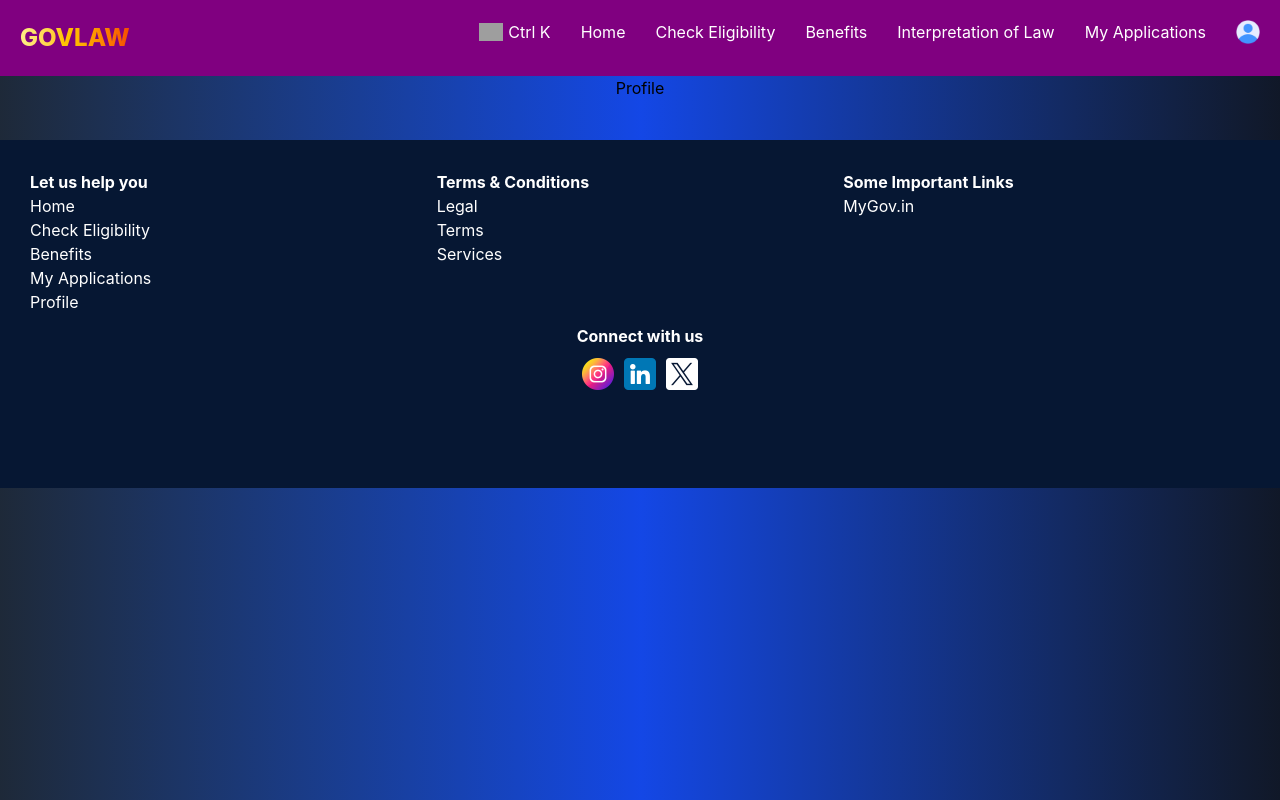
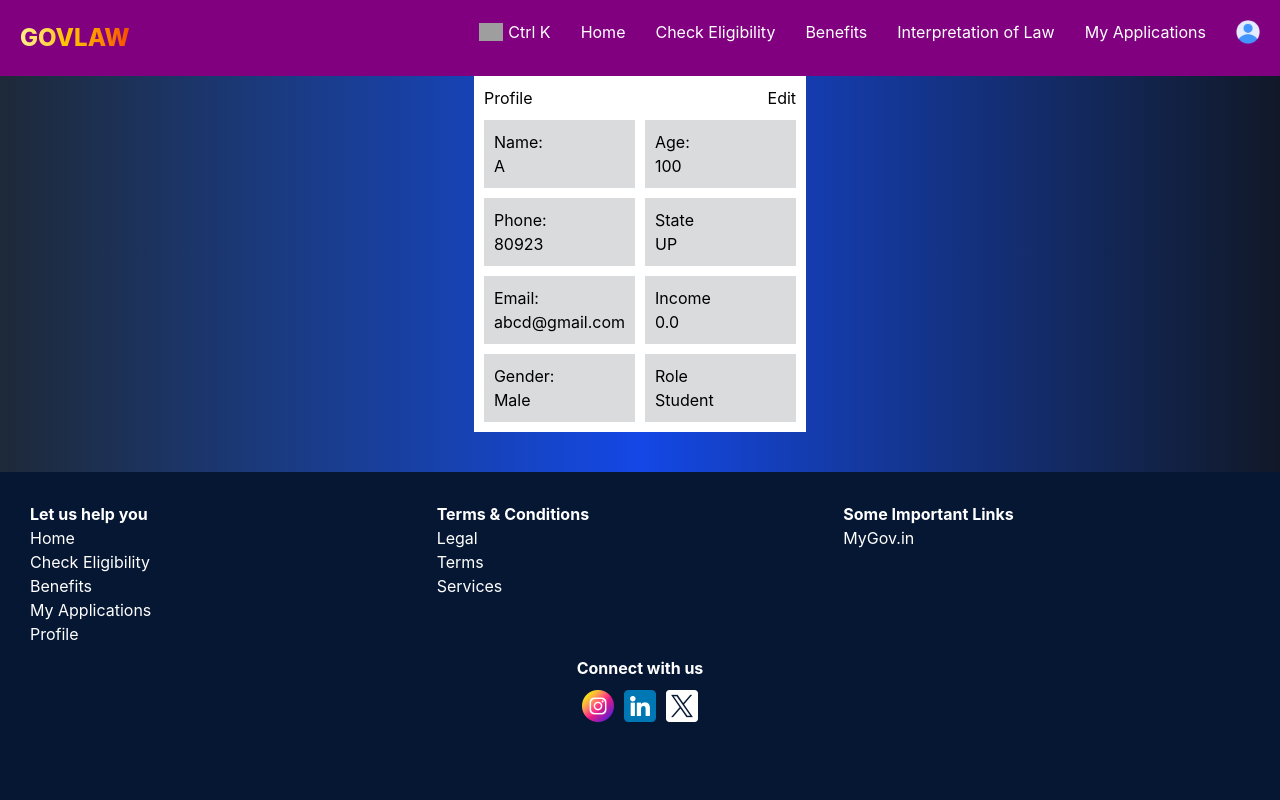
Before and after one commit to muditbansal980/Zyndhackathon, a React (Create React App) app in the folder frontend/: page /Profile in a window 1280 px wide. Built offline with nearby package versions, Linux system fonts and the light colour scheme; grey boxes are pictures that could not be loaded.

Commit message:
loginpagemdoified

```diff
--- a/frontend/src/App.js
+++ b/frontend/src/App.js
@@ -47,7 +47,7 @@ function App() {
       element: <> <Onboarding /></>
     },
     {
-      path:"/Login",
+      path:"/login",
       element: <> <Login /></>
     }
   ])
--- a/frontend/src/Signup.js
+++ b/frontend/src/Signup.js
@@ -76,7 +76,7 @@ export default function SignUp() {
                 </div>
             </form>
             <div className={`bg-red-500 text-white p-4 rounded fixed top-0 ${error ? "block" : "hidden"}`}>
-                <h2>Username or contact already exists. Please try again with different credentials.</h2>
+                <h2>Username or email already exists. Please try again with different credentials.</h2>
             </div>
         </div >
     )
--- a/frontend/src/components/Profile.js
+++ b/frontend/src/components/Profile.js
@@ -1,7 +1,50 @@
-export default function Profile(){
-    return(
-        <div>
-            <h1>Profile</h1>
+export default function Profile() {
+    return (
+        <div className="flex flex-col justify-center items-center">
+            <div className="bg-white p-[10px]">
+                <div className="flex  justify-between">
+                    <div><h1>Profile</h1></div>
+                    <div><h1>Edit</h1></div>
+                </div>
+                <div className="grid grid-cols-2 gap-[10px]">
+                    <div className="grid grid-rows-auto">
+                        <div className="bg-[rgba(218,219,220,1)] mt-[10px] p-[10px]">
+                            <p>Name:</p>
+                            <p>A</p>
+                        </div>
+                        <div className="bg-[rgba(218,219,220,1)] mt-[10px] p-[10px]">
+                            <p>Phone:</p>
+                            <p>80923</p>
+                        </div>
+                        <div className="bg-[rgba(218,219,220,1)] mt-[10px] p-[10px]">
+                            <p>Email:</p>
+                            <p>abcd@gmail.com</p>
+                        </div>
+                        <div className="bg-[rgba(218,219,220,1)] mt-[10px] p-[10px]">
+                            <p>Gender:</p>
+                            <p>Male</p>
+                        </div>
+                    </div>
+                    <div className="grid grid-rows-auto">
+                        <div className="bg-[rgba(218,219,220,1)] mt-[10px] p-[10px]">
+                            <p>Age:</p>
+                            <p>100</p>
+                        </div>
+                        <div className="bg-[rgba(218,219,220,1)] mt-[10px] p-[10px]">
+                            <p>State</p>
+                            <p>UP</p>
+                        </div>
+                        <div className="bg-[rgba(218,219,220,1)] mt-[10px] p-[10px]">
+                            <p>Income</p>
+                            <p>0.0</p>
+                        </div>
+                        <div className="bg-[rgba(218,219,220,1)] mt-[10px] p-[10px]">
+                            <p>Role</p>
+                            <p>Student</p>
+                        </div>
+                    </div>
+                </div>
+            </div>
         </div>
     )
 }
--- a/frontend/src/components2/Login.js
+++ b/frontend/src/components2/Login.js
@@ -1,22 +1,57 @@
-
-import { NavLink } from "react-router-dom";
-// import { useState } from "react";
-
+import { useNavigate } from "react-router-dom"
+import { NavLink } from "react-router-dom"
+import { useState } from "react";
+import { useEffect } from "react";
 export default function SignUp() {
+    const [error, seterror] = useState(false)
+    const [Errormsg, setErrormsg] = useState("");
+    const [username, setusername] = useState("");
+    const [password, setpassword] = useState("");
+    const [email, setemail] = useState("");
+    const navigate = useNavigate();
+    useEffect(() => {
+        setTimeout(() => {
+            seterror(false)
+        }, 2000)
+    }, [error])
+    async function handleSubmit(e) {
+        e.preventDefault();
+        const res = await fetch("http://localhost:9005/login", {
+            method: "POST",
+            headers: {
+                "Content-Type": "application/json"
+            },
+            body: JSON.stringify({
+                username: username,
+                password: password,
+                email: email,
+            })
+        }
+        )
+        if (res.status === 200) {
+            navigate("/home")
+        }
+        else if (res.status === 401) {
+            seterror(true)
+            setErrormsg("User does not exist")
+        }
+    }
     // const [Display, setDisplay] = useState("");
     return (
         <div className="flex flex-col justify-center items-center h-[100vh] w-[100vw] gap-[20px] ">
             <div className="flex flex-col justify-center items-center gap-[20px] bg-[purple] text-[white] pb-[20px] rounded-[10px]">
                 <h1 className="w-[100%] bg-[#898af3] flex justify-center items-center p-[10px] rounded-tl-[10px] rounded-tr-[10px] text-[32px] font-bold">Welcome Back</h1>
                 <div className="flex flex-col gap-[20px] p-[20px]">
-                    <input type="text" className="outline-none border-b-[1px] border-white text-[20px] p-[10px]" placeholder="Username" required/>
-                    <input type="password" className="outline-none border-b-[1px] border-white text-[20px] p-[10px]" placeholder="Password" required/>
-                    <input type="email" className="outline-none border-b-[1px] border-white text-[20px] p-[10px]" placeholder="Email" required/>
+                    <input type="text" value={username} onChange={(e) => setusername(e.target.value)} className="outline-none border-b-[1px] border-white text-[20px] p-[10px]" placeholder="Username" required />
+                    <input type="password" value={password} onChange={(e) => setpassword(e.target.value)} className="outline-none border-b-[1px] border-white text-[20px] p-[10px]" placeholder="Password" required />
+                    <input type="email" value={email} onChange={(e) => setemail(e.target.value)} className="outline-none border-b-[1px] border-white text-[20px] p-[10px]" placeholder="Email" required />
                 </div>
-                <NavLink to="/Home" ><button  className="bg-[#898af3] p-[10px] rounded-[10px]">Login</button></NavLink>
+                <NavLink to="/Home" ><button onClick={handleSubmit} className="bg-[#898af3] p-[10px] rounded-[10px]">Login</button></NavLink>
                 <p>Don't have an account? <NavLink to="/SignUp" className="underline">Sign Up</NavLink></p>
             </div>
-
+            <div className={`bg-red-500 text-white p-4 rounded fixed top-0 ${error ? "block" : "hidden"}`}>
+                <h2>{Errormsg}</h2>
+            </div>
         </div>
     )
 }
```
